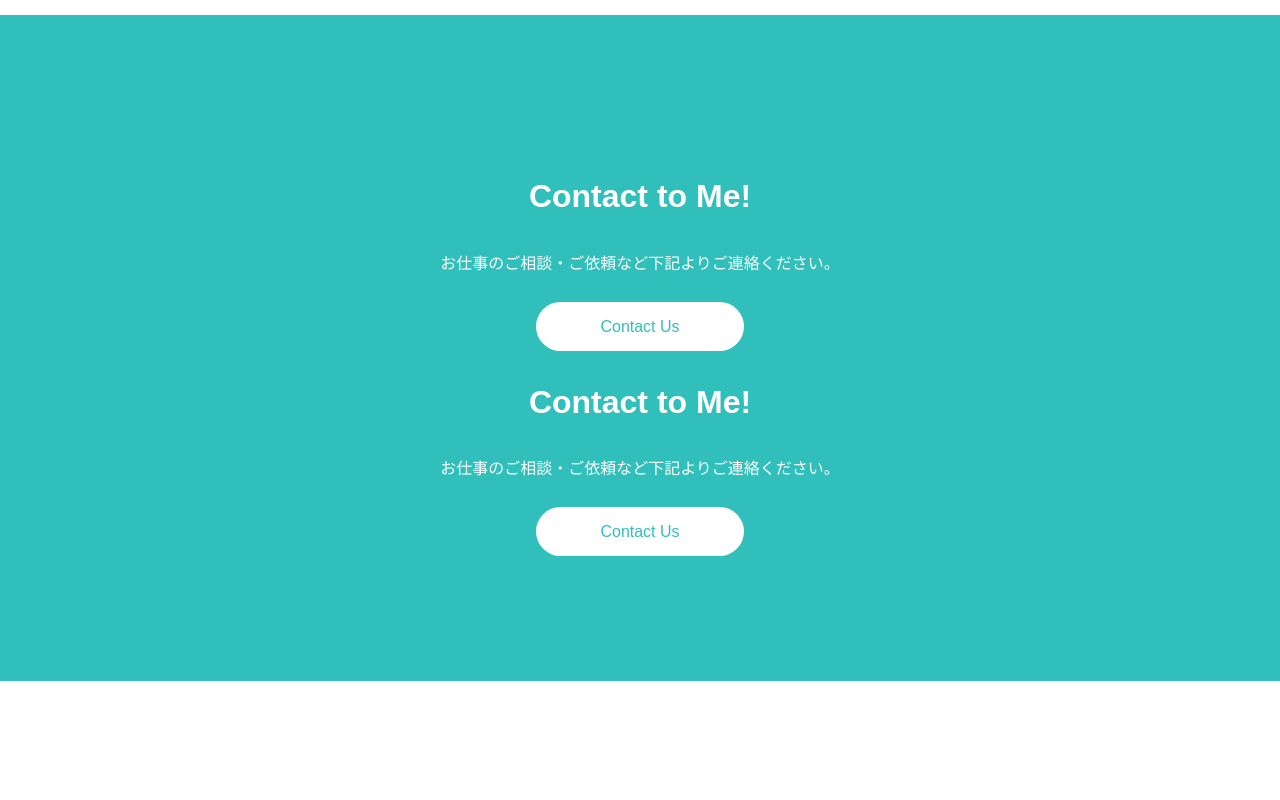
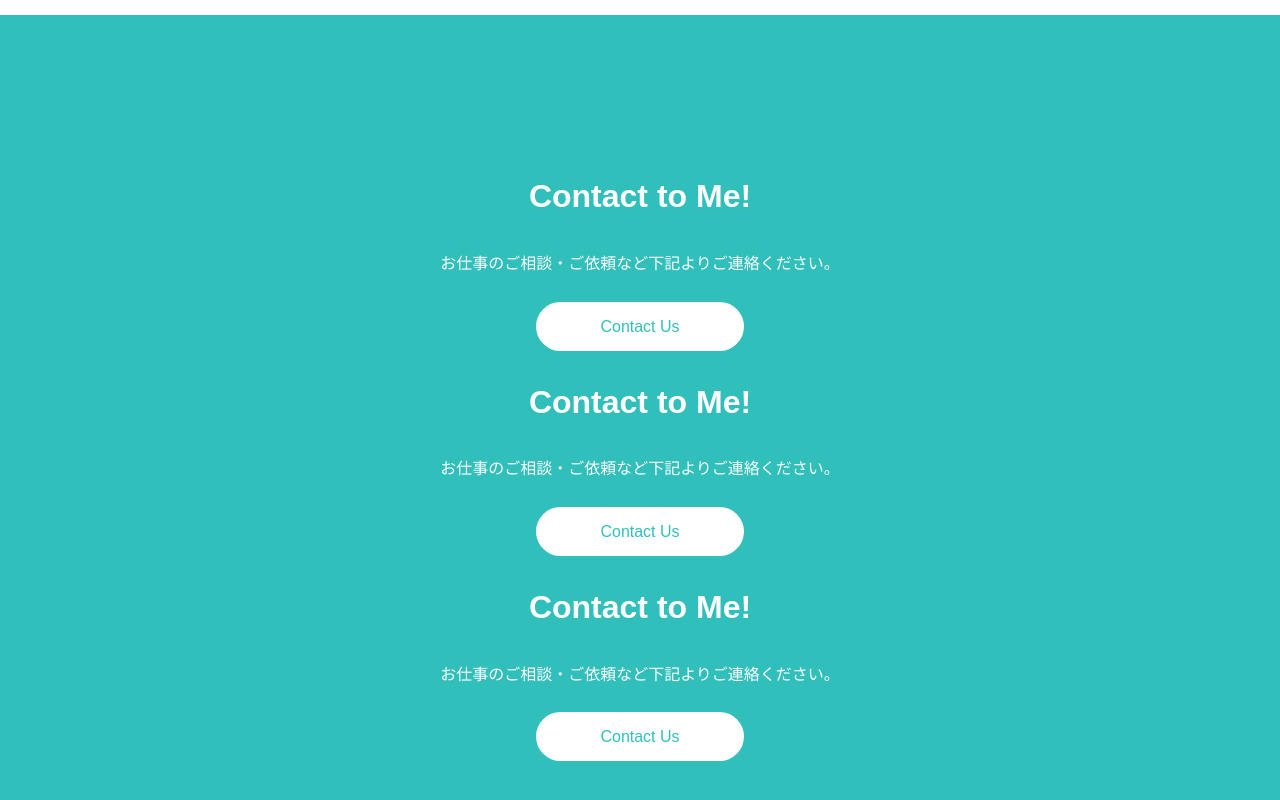
Before and after one commit to atsu0203/react-portfolio-site, a React (Create React App) app: page / in a window 1280 px wide. Shown: the part 1154-1954 px from the top of the page. Before the commit the page ends 1835 px from the top, so only its background shows below. Built offline with nearby package versions, Linux system fonts and the light colour scheme.

Commit message:
問い合わせの修正

```diff
--- a/src/components/Contact.jsx
+++ b/src/components/Contact.jsx
@@ -9,6 +9,9 @@ export const Contact = () => {
           <h2>Contact to Me!</h2>
           <p className="description">お仕事のご相談・ご依頼など下記よりご連絡ください。</p>
           <a href="https://twitter.com/" className="btn">Contact Us</a>
+          <h2>Contact to Me!</h2>
+          <p className="description">お仕事のご相談・ご依頼など下記よりご連絡ください。</p>
+          <a href="https://twitter.com/" className="btn">Contact Us</a>
         </div>
       </div>
     </div>
```
